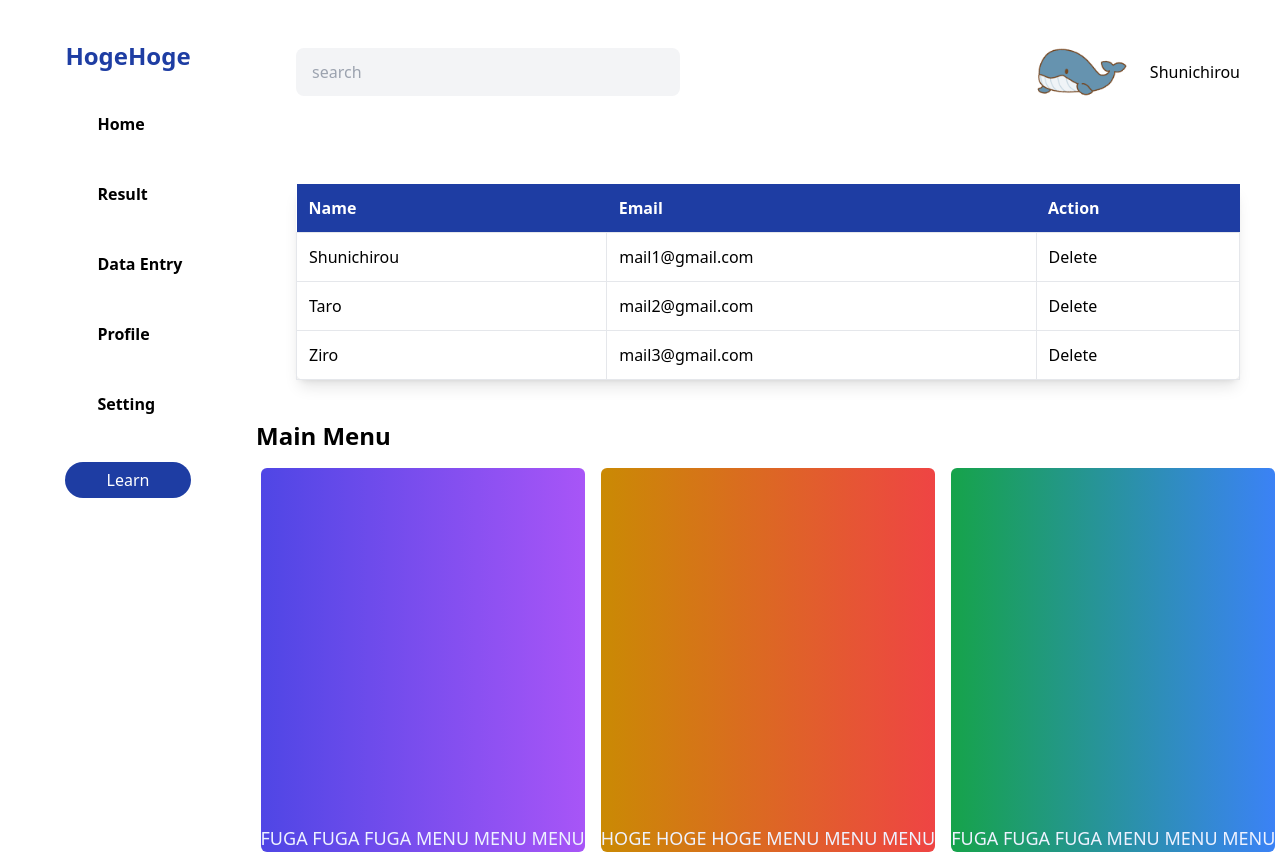
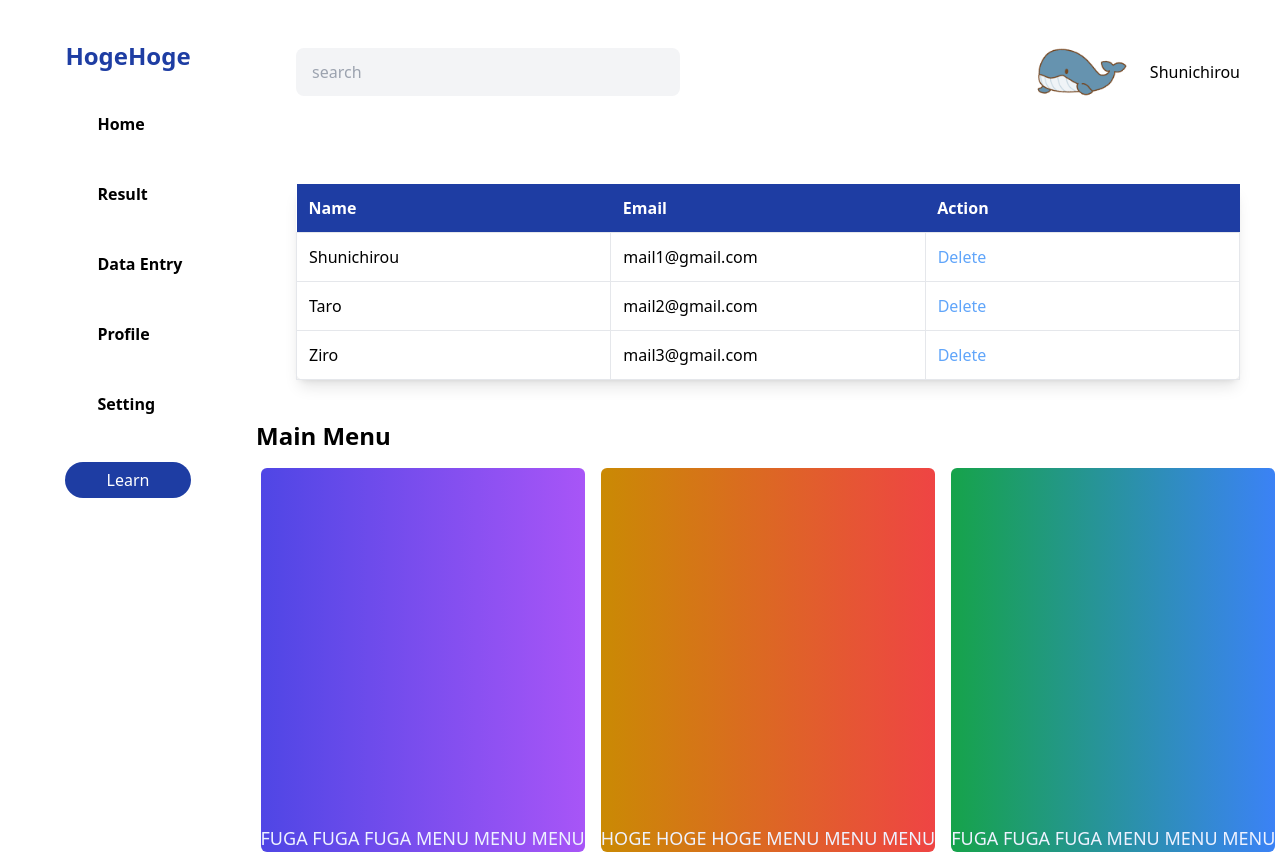
Before and after one commit to ShunichirouKamino/next-sandbox, a Next.js app: page / in a window 1280 px wide. Built offline with nearby package versions, Linux system fonts and the light colour scheme; some icons are missing.

Commit message:
styleをコンポーネントの外から渡せるように変更

```diff
--- a/src/components/Table/index.tsx
+++ b/src/components/Table/index.tsx
@@ -1,8 +1,7 @@
 export type Column<R> = {
   label: string;
   size?: string;
-
-  // style?: React.CSSProperties;
+  bodyStyle?: string;
   // align?: "right" | "center" | "left";
   // required?: boolean;
   // render: (row: R, index: number, all: R[]) => React.ReactNode;
@@ -14,6 +13,8 @@ export type TableProps<R> = {
   rawdata?: R[];
 };
 
+export type styles = {};
+
 function Table<R>({ columns, rawdata }: TableProps<R>): JSX.Element {
   console.log(rawdata[0][`${columns[0].label.toLowerCase()}`]);
   return (
@@ -22,7 +23,7 @@ function Table<R>({ columns, rawdata }: TableProps<R>): JSX.Element {
         <table className="frex w-full table-auto rounded-lg sm:shadow-lg">
           <thead className="text-white">
             <tr className="bg-[#1e3da3]">
-              {columns.map((col, index) => (
+              {columns.map((col) => (
                 <th className={`${col.size}` + " p-3 text-left"}>
                   {col.label}
                 </th>
@@ -32,32 +33,28 @@ function Table<R>({ columns, rawdata }: TableProps<R>): JSX.Element {
           <tbody>
             {rawdata.map((rawdata) => (
               <tr>
-                {columns.map((col) => (
-                  <td className="border hover:bg-gray-100 p-3">
-                    {rawdata[`${col.label.toLowerCase()}`]}
-                  </td>
-                ))}
+                {columns.map((col) =>
+                  col.bodyStyle ? (
+                    <td
+                      className={
+                        `${col.size} ${col.bodyStyle}` +
+                        " border hover:bg-gray-100 p-3"
+                      }
+                    >
+                      {rawdata[`${col.label.toLowerCase()}`]}
+                    </td>
+                  ) : (
+                    <td
+                      className={
+                        `${col.size}` + " border hover:bg-gray-100 p-3"
+                      }
+                    >
+                      {rawdata[`${col.label.toLowerCase()}`]}
+                    </td>
+                  )
+                )}
               </tr>
             ))}
-
-            {/* <tr>
-              <td className="border hover:bg-gray-100 p-3">John Covv</td>
-              <td className="border hover:bg-gray-100 p-3">
-                contato@johncovv.com
-              </td>
-              <td className="border hover:bg-gray-100 p-3 text-red-400 hover:text-[#1e3da3] hover:font-medium cursor-pointer">
-                Delete
-              </td>
-            </tr>
-            <tr>
-              <td className="border hover:bg-gray-100 p-3">Michael Jackson</td>
-              <td className="border hover:bg-gray-100 p-3">
-                m_jackson@mail.com
-              </td>
-              <td className="border hover:bg-gray-100 p-3 text-red-400 hover:text-[#1e3da3] hover:font-medium cursor-pointer">
-                Delete
-              </td>
-            </tr> */}
           </tbody>
         </table>
       </div>
--- a/src/components/TopPage/index.tsx
+++ b/src/components/TopPage/index.tsx
@@ -10,10 +10,17 @@ export type TopPageProps = {
 
 const TopPage: React.FC<TopPageProps> = ({ text }) => {
   const columns = [
-    { label: "Name", size: "1/3" },
-    { label: "Email", size: "1/3" },
-    { label: "Action", size: "1/3" },
+    { label: "Name", size: "w-1/3" },
+    { label: "Email", size: "w-1/3" },
+    {
+      label: "Action",
+      size: "w-1/3",
+      bodyStyle:
+        "text-blue-400 hover:text-[#1e3da3] hover:font-medium cursor-pointer",
+    },
   ];
+
+  const styles = [];
 
   const rawData = [
     { name: "Shunichirou", email: "mail1@gmail.com", action: "Delete" },
```
